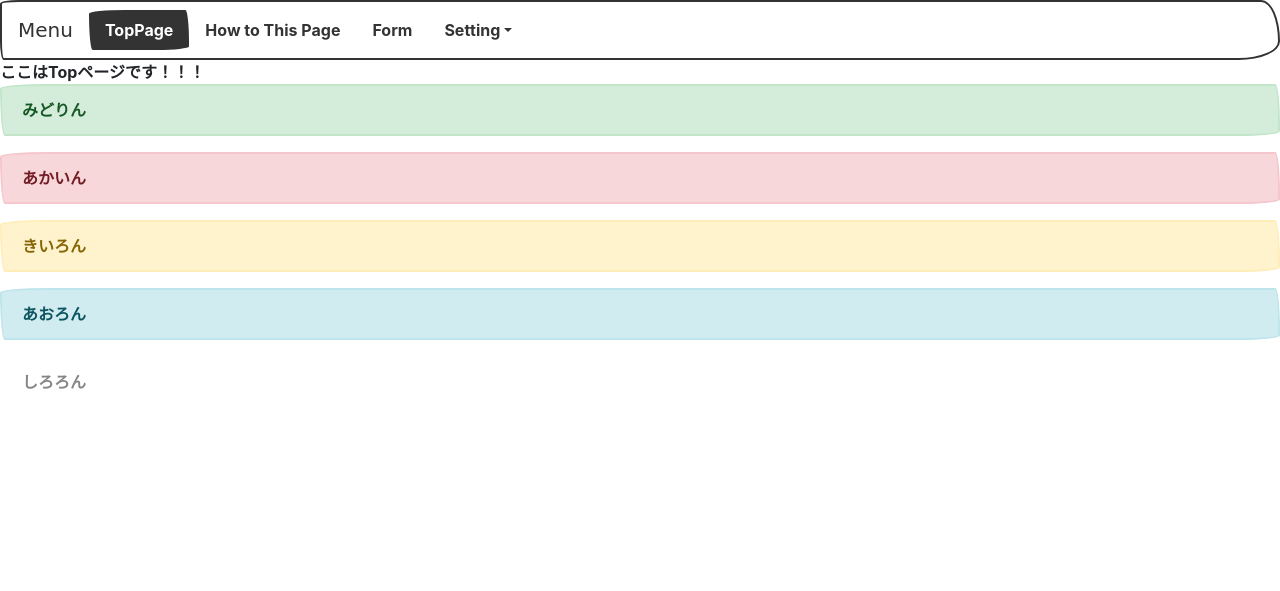
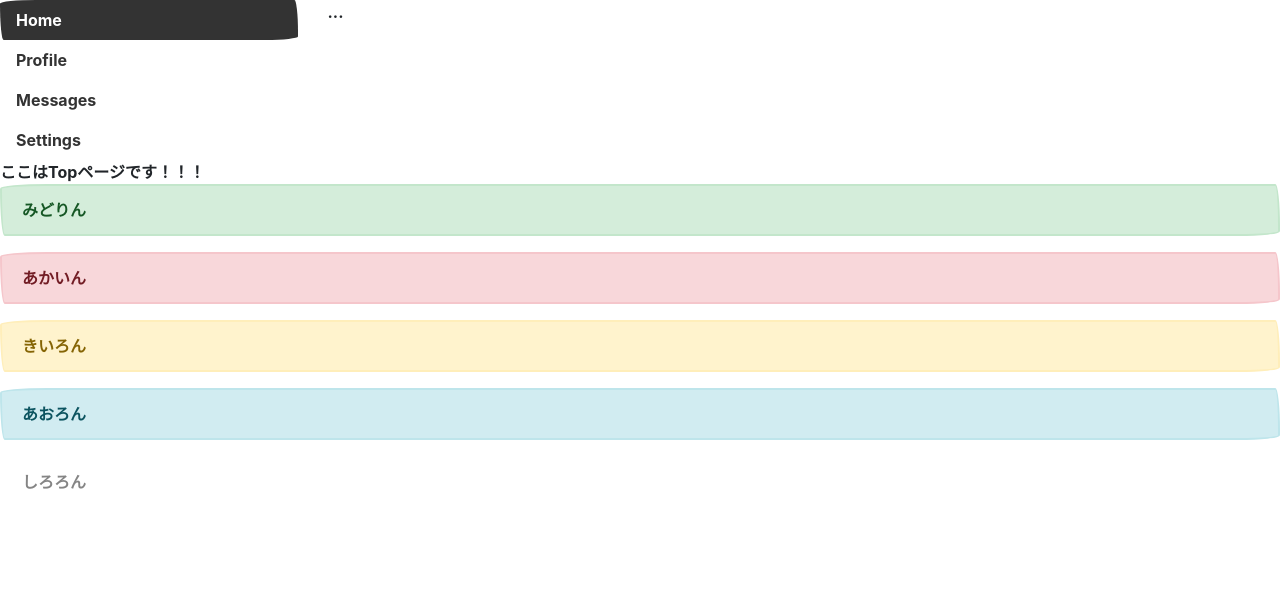
Before and after one commit to HiPandHope/hp, a plain HTML site: page index.html in a window 1280 px wide. Drawn offline with nearby package versions, Linux system fonts and the light colour scheme; a web font is replaced by a local one.

Commit message:
Update index.html

```diff
--- a/index.html
+++ b/index.html
@@ -9,32 +9,24 @@
 </head>
 
 <body>
-<nav class ="navbar navbar-expand-lg navbar-light bg-light">
-<a class="navbar-brand" href="#">Menu</a>
-<div class="collapse navbar-collapse" id="navbarSupportedContent">
-<ul class="nav nav-pills nav-fill" id="pills-tab" role="tablist">
-	<li class="nav-item">
-    <a class="nav-link active" data-toggle="pill" href="#pills-home" role="tab" aria-controls="pills-home" aria-selected="true">TopPage</a>
-  </li>
-  <li class="nav-item">
-    <a class="nav-link" id="pills-profile-tab" data-toggle="pill" href="#pills-profile" role="tab" aria-controls="pills-profile" aria-selected="false">How to This Page</a>
-  </li>
-  <li class="nav-item">
-    <a class="nav-link" id="pills-contact-tab" data-toggle="pill" href="#pills-contact" role="tab" aria-controls="pills-contact" aria-selected="false">Form</a>
-  </li>
-  <li class="nav-item dropdown">
-    <a class="nav-link dropdown-toggle" data-toggle="dropdown" href="#" role="button" aria-haspopup="true" aria-expanded="false">Setting</a>
-    <div class="dropdown-menu">
- <a class="dropdown-item" href="#">設定が</a>
-      <a class="dropdown-item" href="#">できると</a>
-      <a class="dropdown-item" href="#">思ったか。</a>
-      <div class="dropdown-divider"></div>
-      <a class="dropdown-item" href="#">そこまでできん</a>
+<div class="row">
+  <div class="col-3">
+    <div class="nav flex-column nav-pills" id="v-pills-tab" role="tablist" aria-orientation="vertical">
+      <a class="nav-link active" id="v-pills-home-tab" data-toggle="pill" href="#v-pills-home" role="tab" aria-controls="v-pills-home" aria-selected="true">Home</a>
+      <a class="nav-link" id="v-pills-profile-tab" data-toggle="pill" href="#v-pills-profile" role="tab" aria-controls="v-pills-profile" aria-selected="false">Profile</a>
+      <a class="nav-link" id="v-pills-messages-tab" data-toggle="pill" href="#v-pills-messages" role="tab" aria-controls="v-pills-messages" aria-selected="false">Messages</a>
+      <a class="nav-link" id="v-pills-settings-tab" data-toggle="pill" href="#v-pills-settings" role="tab" aria-controls="v-pills-settings" aria-selected="false">Settings</a>
     </div>
-  </li>
-</ul>
+  </div>
+  <div class="col-9">
+    <div class="tab-content" id="v-pills-tabContent">
+      <div class="tab-pane fade show active" id="v-pills-home" role="tabpanel" aria-labelledby="v-pills-home-tab">...</div>
+      <div class="tab-pane fade" id="v-pills-profile" role="tabpanel" aria-labelledby="v-pills-profile-tab">...</div>
+      <div class="tab-pane fade" id="v-pills-messages" role="tabpanel" aria-labelledby="v-pills-messages-tab">...</div>
+      <div class="tab-pane fade" id="v-pills-settings" role="tabpanel" aria-labelledby="v-pills-settings-tab">...</div>
+    </div>
+  </div>
 </div>
-</nav>
 <!-- タブ内容 -->
 <div class="tab-content" id="pills-tabContent">
   <div class="tab-pane fade show active" id="pills-home" role="tabpanel" aria-labelledby="pills-home-tab">
```
